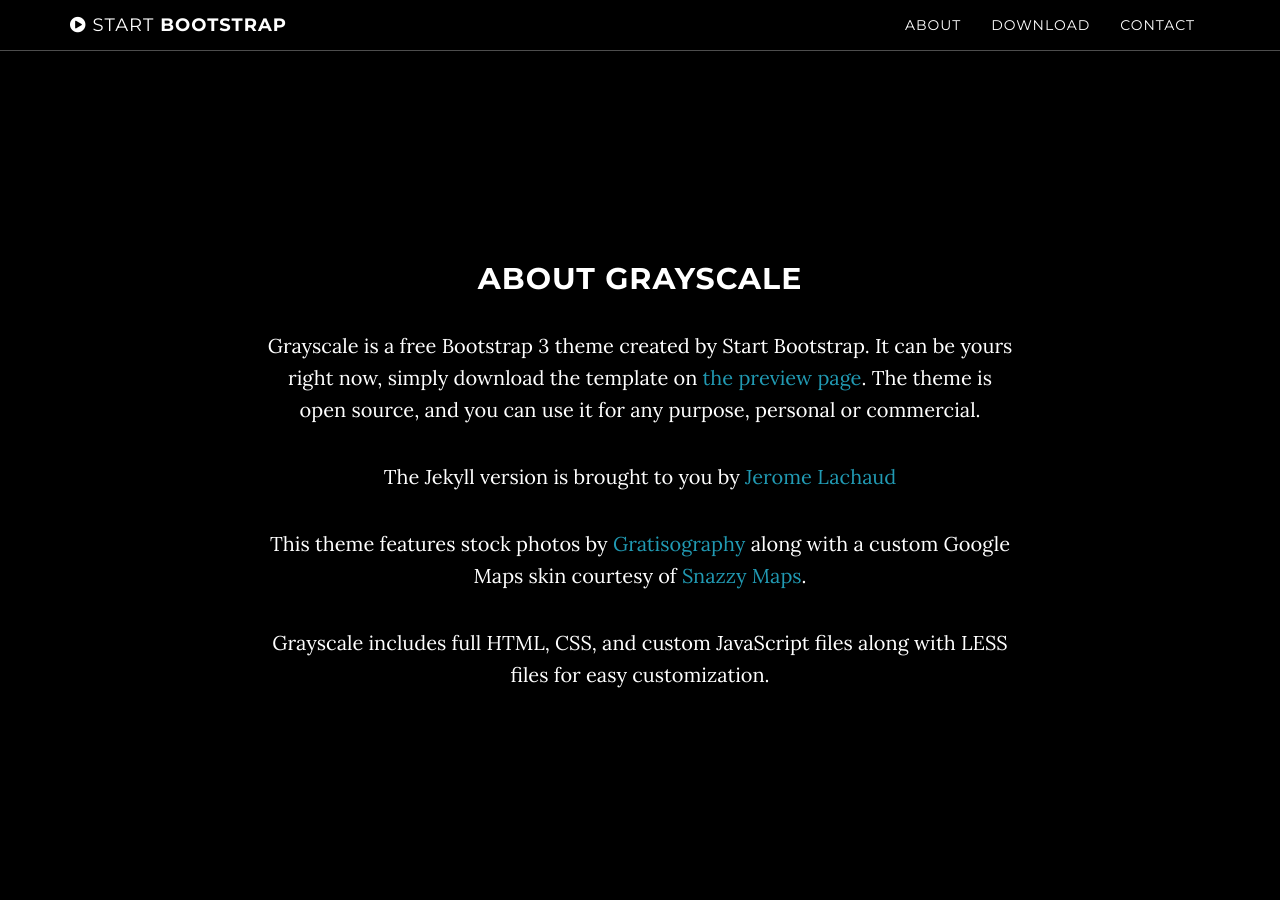
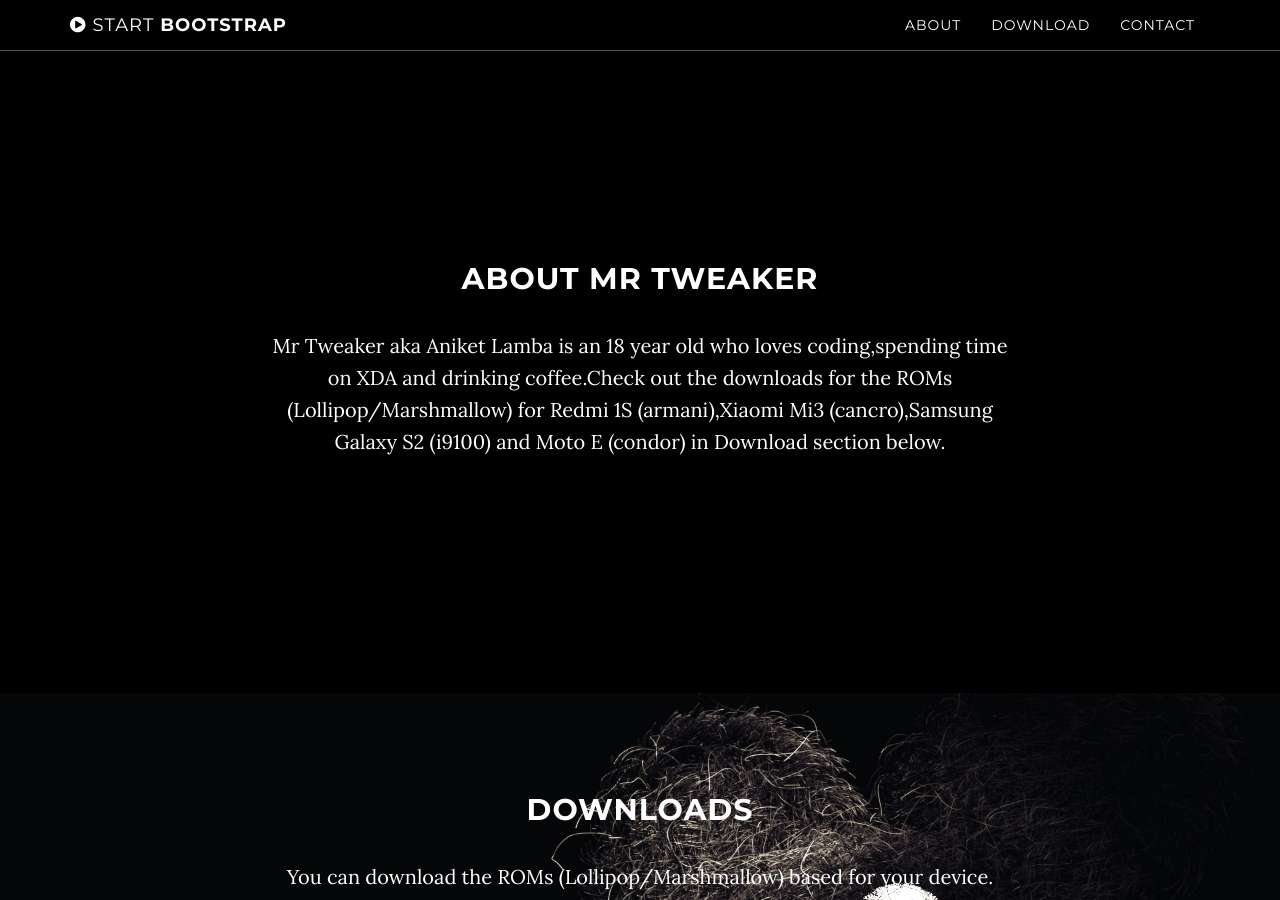
Before and after one commit to mr-tweaker/mr-tweaker.github.io, a Jekyll site: the page built from index.html, in a window 1280 px wide and 900 px high, scrolled down 838 px. Built offline with Jekyll 4.4.1, drawn with Linux system fonts in a browser that asks for light colours; some of the changed text lies outside the part shown.

Commit message:
Adapt the changes according to the site

```diff
--- a/_config.yml
+++ b/_config.yml
@@ -1,8 +1,8 @@
 # Site settings
-title: Grayscale
-email: your-email@domain.com
-url: https://example.github.io
-description: "Write an awesome description for your new site here. You can edit this line in _config.yml. It will appear in your document head meta (for Google search results) and in your feed.xml site description."
+title: Hey there,nerd!
+email: aniket.lamba@gmail.com
+url: https://mr-tweaker.github.io
+description: "Check out the ROMs by me."
 
 # Color settings (hex-codes without the leading hash-tag)
 color:
@@ -10,20 +10,22 @@ color:
   links: '#219ab3'
 
 # Footer settings
-footer: Your Website
+footer: mr-tweaker
 
 # Social networks usernames (many more available: google-plus, flickr, dribbble, pinterest, instagram, tumblr, linkedin, etc.)
 social:
   - title: twitter
-    url: https://twitter.com/SBootstrap
+    url: https://twitter.com/u_remedy
   - title: facebook
-    url:
-  - title: stack-overflow
-    url: http://stackoverflow.com/questions/tagged/jekyll
-  - title: bitbucket
-    url: http://bitbucket.org/jekyll
+    url: https://facebook.com/aniket.lamba111
+  - title: xda
+    url: http://forum.xda-developers.com/member.php?u=4743557
+  - title: google plus
+    url: https://plus.google.com/+AniketLamba
   - title: github
-    url: https://github.com/IronSummitMedia/startbootstrap
+    url: https://github.com/mr-tweaker
+  - title: instagram
+    url: https://www.instagram.com/undesirable_remedy
 
 # Build settings
 markdown: kramdown
--- a/_includes/about.html
+++ b/_includes/about.html
@@ -2,11 +2,8 @@
     <section id="about" class="container content-section text-center">
         <div class="row">
             <div class="col-lg-8 col-lg-offset-2">
-                <h2>About Grayscale</h2>
-                <p>Grayscale is a free Bootstrap 3 theme created by Start Bootstrap. It can be yours right now, simply download the template on <a href="http://startbootstrap.com/template-overviews/grayscale/">the preview page</a>. The theme is open source, and you can use it for any purpose, personal or commercial.</p>
-                <p>The Jekyll version is brought to you by <a href="https://github.com/jeromelachaud">Jerome Lachaud</a></p>
-                <p>This theme features stock photos by <a href="http://gratisography.com/">Gratisography</a> along with a custom Google Maps skin courtesy of <a href="http://snazzymaps.com/">Snazzy Maps</a>.</p>
-                <p>Grayscale includes full HTML, CSS, and custom JavaScript files along with LESS files for easy customization.</p>
+                <h2>About Mr Tweaker</h2>
+                <p>Mr Tweaker aka Aniket Lamba is an 18 year old who loves coding,spending time on XDA and drinking coffee.Check out the downloads for the ROMs (Lollipop/Marshmallow) for Redmi 1S (armani),Xiaomi Mi3 (cancro),Samsung Galaxy S2 (i9100) and Moto E (condor) in Download section below. </p>
             </div>
         </div>
     </section>
--- a/_includes/contact.html
+++ b/_includes/contact.html
@@ -3,7 +3,7 @@
         <div class="row">
             <div class="col-lg-8 col-lg-offset-2">
                 <h2>Contact</h2>
-                <p>Dolor reprehenderit repellendus, optio labore odio at tempore debitis nisi. Quasi debitis tenetur eaque molestias non porro odio sapiente.</p>
+                <p>Want some help with your XDA stuff? Say no more.</p>
                 <p><a href="mailto:{{ site.email }}">{{ site.email }}</a>
                 </p>
                 <ul class="list-inline banner-social-buttons">
--- a/_includes/download.html
+++ b/_includes/download.html
@@ -3,9 +3,15 @@
         <div class="download-section">
             <div class="container">
                 <div class="col-lg-8 col-lg-offset-2">
-                    <h2>Download Grayscale</h2>
-                    <p>You can download Grayscale for free on the preview page at Start Bootstrap.</p>
-                    <a href="http://startbootstrap.com/template-overviews/grayscale/" class="btn btn-default btn-lg">Visit Download Page</a>
+                    <h2>Downloads</h2>
+                    <p>You can download the ROMs (Lollipop/Marshmallow) based for your device.</p>
+                    <p>Lollipop ROMs</p>
+                    <a href="https://drive.google.com/folderview?id=0B0BrdNni8k4OUTRpSkFKeW1DSXM&usp=sharing" class="btn btn-default btn-lg">Xiaomi Redmi 1S (armani)</a>
+                    <a href="https://drive.google.com/folderview?id=0B0BrdNni8k4ONmV4X3NDV0RoMDQ&usp=sharing" class="btn btn-default btn-lg">Xiaomi Mi3 (cancro)</a>
+                    <a href="https://drive.google.com/folderview?id=0B0BrdNni8k4OaTJzMTF3czBWSzQ&usp=sharing" class="btn btn-default btn-lg">Samsung Galaxy S2 (i9100)</a>
+                    <a href="https://drive.google.com/folderview?id=0B0BrdNni8k4OSm5PblRRakFVbG8&usp=sharing" class="btn btn-default btn-lg">Motorola Moto E (condor)</a>
+                     <p>Marshmallow ROMs</p>
+                    <a href="https://www.androidfilehost.com/?w=profile&uid=96039337900114784" class="btn btn-default btn-lg">Devices supported - Xiaomi Redmi 1S (armani),Xiaomi Mi3 (cancro) and Samsung Galaxy S2 (i9100)</a>
                 </div>
             </div>
         </div>
--- a/js/grayscale.js
+++ b/js/grayscale.js
@@ -44,10 +44,10 @@ function init() {
     // For more options see: https://developers.google.com/maps/documentation/javascript/reference#MapOptions
     var mapOptions = {
         // How zoomed in you want the map to start at (always required)
-        zoom: 15,
+        zoom: 12,
 
         // The latitude and longitude to center the map (always required)
-        center: new google.maps.LatLng(40.6700, -73.9400), // New York
+        center: new google.maps.LatLng(28.6918735, 77.1730115), // New Delhi
 
         // Disables the default Google Maps UI components
         disableDefaultUI: true,
@@ -175,7 +175,7 @@ function init() {
 
     // Custom Map Marker Icon - Customize the map-marker.png file to customize your icon
     var image = 'img/map-marker.png';
-    var myLatLng = new google.maps.LatLng(40.6700, -73.9400);
+    var myLatLng = new google.maps.LatLng(28.6918735, 77.1730115);
     var beachMarker = new google.maps.Marker({
         position: myLatLng,
         map: map,
```
Also changed, not shown: img/downloads-bg.jpg, img/intro-bg.jpg.
